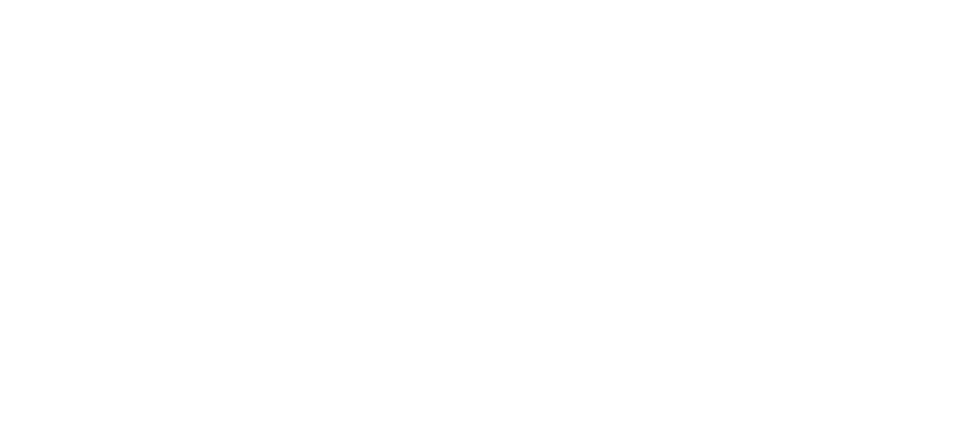
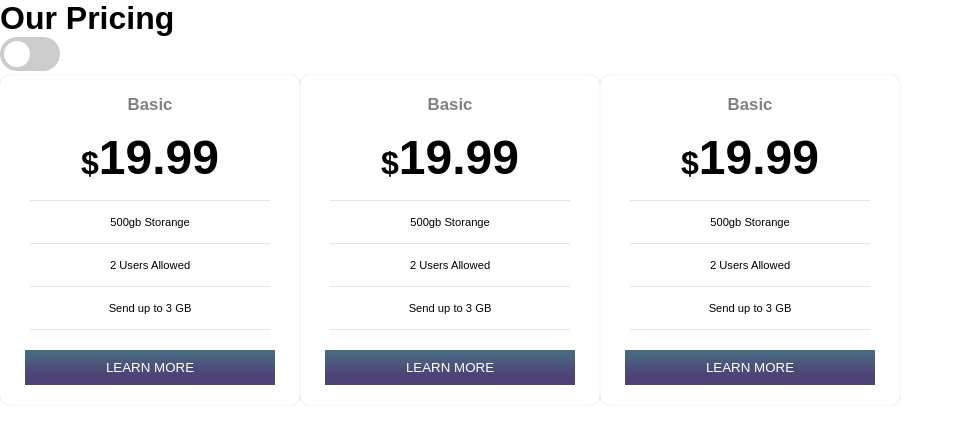
Before and after one commit to joshua0006/pricing-component-with-toggle, a plain HTML site: page index.html in a window 1280 px wide. Shown: the whole page, without its empty margins (0-963 px from the left). Drawn offline with Linux system fonts and the light colour scheme.

Commit message:
basic-done

```diff
--- a/index.css
+++ b/index.css
@@ -0,0 +1,111 @@
+*{
+  margin: 0;
+  padding: 0;
+  box-sizing: border-box;
+  font-family: sans-serif, Arial, Helvetica;
+}
+.switch {
+  position: relative;
+  display: inline-block;
+  width: auto;
+  height: 34px;
+}
+
+.switch input {
+  display: none;
+}
+
+.slider {
+  position: relative;
+  cursor: pointer;
+  display: inline-block;
+  width: 60px;
+  height: 34px;
+  background-color: #ccc;
+  transition: .4s;
+  border-radius: 34px;
+}
+
+.slider:before {
+  position: absolute;
+  content: "";
+  height: 26px;
+  width: 26px;
+  left: 4px;
+  bottom: 4px;
+  background-color: white;
+  transition: .4s;
+  border-radius: 50%;
+}
+
+.switch-text {
+  position: absolute;
+  top: 50%;
+  transform: translateY(-50%);
+  margin-left: 10px;
+  pointer-events: none; /* Ensures text doesn't interfere with clicking the switch */
+}
+
+.switch-text.right {
+  right: 10px;
+  left: auto;
+}
+
+input:checked + .slider {
+  background-color: #2196F3;
+}
+
+input:checked + .slider:before {
+  transform: translateX(calc(100% - 30px));
+}
+
+/* Rounded sliders */
+.slider.round {
+  border-radius: 34px;
+}
+
+.slider.round:before {
+  border-radius: 50%;
+}
+
+/* main design */
+.main{
+ display: flex;
+}
+.basic{
+  padding-top: 20px;
+  font-size: 0.7rem;
+  display: flex;
+  flex-direction: column;
+  width: 300px;
+  text-align: center;
+  align-items: center;
+  box-shadow: 0 0 0.9px rgba(0, 0, 0, 0.3);
+  border-radius: 10px;
+}
+
+.sub-type{
+  text-align: center;
+  color: gray;
+  font-weight: bold;
+}
+.basic p{
+  border-bottom: 1px solid rgba(0, 0, 0, 0.1);
+  padding: 15px 0;
+  width: 80%;
+}
+.price{
+  font-size: 2rem;
+  font-weight: bold;
+}
+.price span{
+  font-size: 3rem;
+}
+.learn-more{
+  color: white;
+  background: linear-gradient(to bottom, #476a81 10%, #4e4376 70%);
+  border: none;
+  height: 35px;
+  width: 250px;
+  margin: 20px 0;
+}
--- a/index.html
+++ b/index.html
@@ -7,7 +7,48 @@
   <link rel="stylesheet" href="index.css">
 </head>
 <body>
+  <h1>
+    Our Pricing
+  </h1>
+  <label class="switch">
+    <span class="switch-text"></span>
+    <input type="checkbox">
+    <span class="slider round"></span>
+    <span class="switch-text right"></span>
+  </label>
 
+  <div class="main">
+    <div class="basic">
+        <h2 class="sub-type">Basic</h2>
+        <p class="price">$<span>19.99</span></p>
+      <p>500gb Storange</p>
+      <p>2 Users Allowed</p>
+      <p>Send up to 3 GB</p>
+      <button class="learn-more">
+        LEARN MORE
+      </button>
+    </div>
+      <div class="basic">
+        <h2 class="sub-type">Basic</h2>
+        <p class="price">$<span>19.99</span></p>
+      <p>500gb Storange</p>
+      <p>2 Users Allowed</p>
+      <p>Send up to 3 GB</p>
+      <button class="learn-more">
+        LEARN MORE
+      </button>
+    </div>
+    <div class="basic">
+        <h2 class="sub-type">Basic</h2>
+        <p class="price">$<span>19.99</span></p>
+      <p>500gb Storange</p>
+      <p>2 Users Allowed</p>
+      <p>Send up to 3 GB</p>
+      <button class="learn-more">
+        LEARN MORE
+      </button>
+    </div>
+  </div>
 
   <script src="index.js"></script>
 </body>
```
Also changed, not shown: try.html (added, +70 -0 lines).
